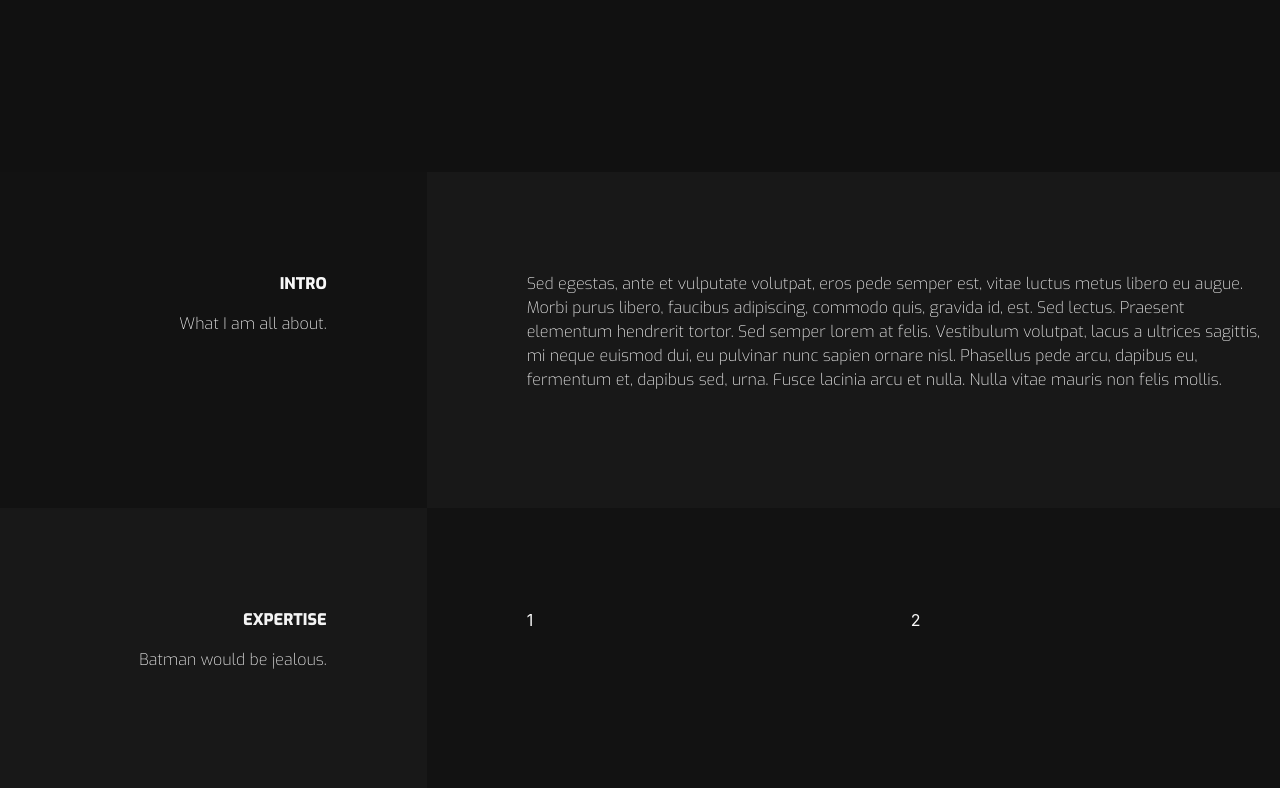
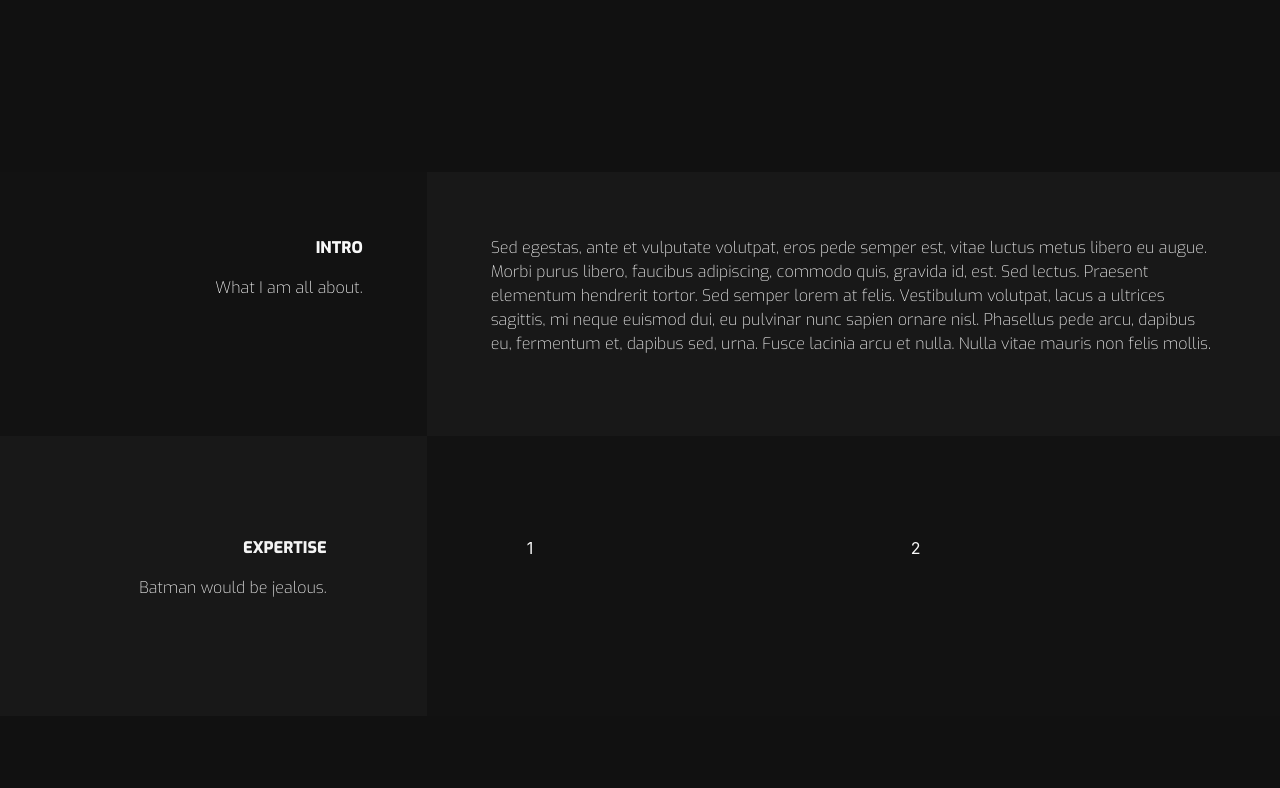
Before and after one commit to timam/timamio, a Django app: page / in a window 1280 px wide. Shown: the part 628-1416 px from the top of the page. After the commit the page ends 1225 px from the top, so only its background shows below. Run offline with Django 3.2, Linux system fonts and the light colour scheme; some libraries are stand-ins or nearby versions.

Commit message:
percentage added in intro section

```diff
--- a/static/landing/css/style.css
+++ b/static/landing/css/style.css
@@ -52,9 +52,7 @@
 .darker-left {
     overflow: hidden;
     background: #121212;
-    padding-top: 100px;
-    padding-right: 100px;
-    padding-bottom: 100px;
+    padding: 5% 5% 5% 5%;
     color: #f8f8f8;
 }
 
@@ -73,9 +71,7 @@
 .lighter-right {
     overflow: hidden;
     background: #181818;
-    padding-top: 100px;
-    padding-left: 100px;
-    padding-bottom: 100px;
+    padding : 5% 5% 5% 5%;
     color: #f4f4f4;
 }
 
```
